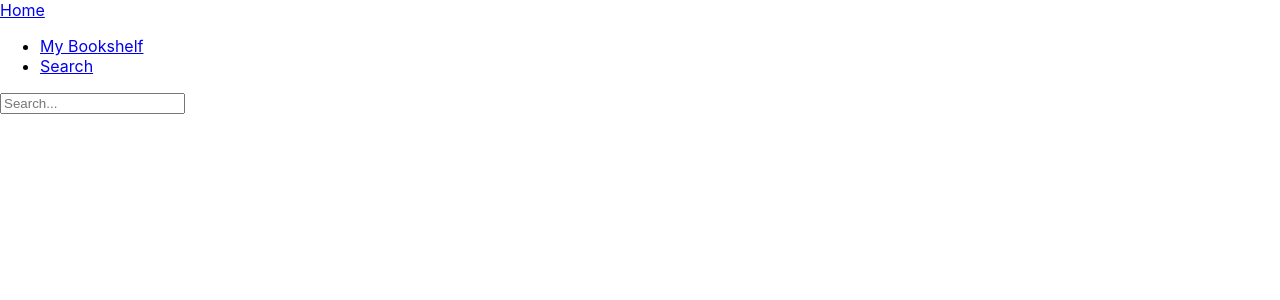
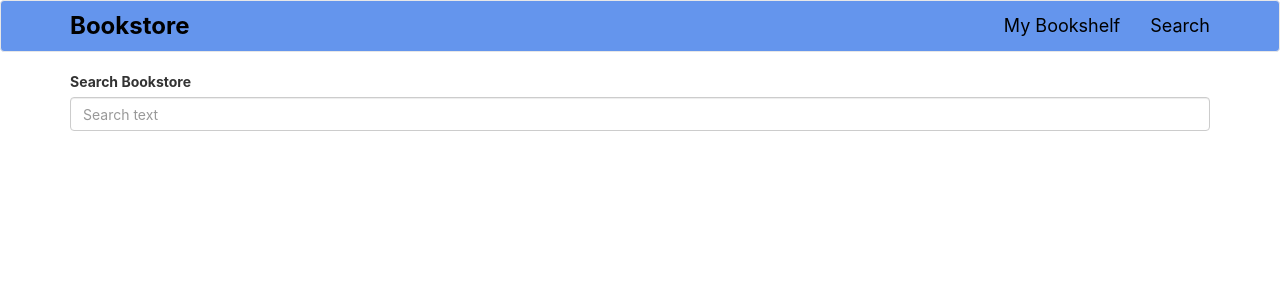
Before and after one commit to lindakovacs/bookstore-2, a React (Create React App) app: page / in a window 1280 px wide. Shown: the top 300 px of the page. Built offline with nearby package versions, Linux system fonts and the light colour scheme.

Commit message:
search working and wip for dropdown in book details

```diff
--- a/public/index.html
+++ b/public/index.html
@@ -2,6 +2,7 @@
 <html lang="en">
   <head>
     <meta charset="utf-8">
+    <link rel="stylesheet" href="https://maxcdn.bootstrapcdn.com/bootstrap/3.3.7/css/bootstrap.min.css" integrity="sha384-BVYiiSIFeK1dGmJRAkycuHAHRg32OmUcww7on3RYdg4Va+PmSTsz/K68vbdEjh4u" crossorigin="anonymous">
     <link rel="shortcut icon" href="%PUBLIC_URL%/favicon.ico">
     <meta name="viewport" content="width=device-width, initial-scale=1, shrink-to-fit=no">
     <meta name="theme-color" content="#000000">
--- a/src/components/NavBar/NavBar.jsx
+++ b/src/components/NavBar/NavBar.jsx
@@ -1,25 +1,30 @@
 import React from "react";
 import { NavLink } from "react-router-dom";
+import { Navbar, Nav, NavItem } from "react-bootstrap";
 
 function NavBar(props) {
     return (
-        <nav className="navbar navbar-expand-lg navbar-dark bg-primary mb-4">
-            <NavLink to="/" className="navbar-brand">
-                Home
-            </NavLink>
-            <ul className="navbar-nav mr-auto mt-2 mt-lg-0">
-                <li className="nav-item">
-            <NavLink to="/bookshelf" className="nav-link">
-                My Bookshelf
-            </NavLink>
-                </li>
-                <li className="nav-item">
-            <NavLink to="/search" className="nav-link">
-                Search
-            </NavLink>
-                </li>
-            </ul>
-        </nav>
+        <Navbar>
+            <Navbar.Header>
+                <Navbar.Brand>
+                    <NavLink to="/">
+                        Bookstore
+                    </NavLink>
+                </Navbar.Brand>
+            </Navbar.Header>
+            <Nav pullRight>
+                <NavItem>
+                    <NavLink to="/bookshelf">
+                        My Bookshelf
+                    </NavLink>
+                </NavItem>
+                <NavItem>
+                    <NavLink to="/search">
+                        Search
+                    </NavLink>
+                </NavItem>
+            </Nav>
+        </Navbar>
     );
 }
 
--- a/src/components/Search/Search.jsx
+++ b/src/components/Search/Search.jsx
@@ -1,24 +1,24 @@
 import React, { Component } from "react";
 import axios from "axios";
+import { Link } from 'react-router-dom';
+import { FormGroup, FormControl, ControlLabel, ListGroup, ListGroupItem, Media} from 'react-bootstrap';
 
 class Search extends Component {
     state = {
-        queryInput: null,
+        queryInput: "",
         results: [],
         isError: false
     };
 
-    search = (searchInput) => {
-        //e.preventDefault();
+    search = (e, searchInput) => {
+        e.preventDefault();
+        if (searchInput) {
             this.setState({
-            queryInput: searchInput,
-            loading: true
-        });
-        console.log("queryInput: ", this.state.queryInput);
+                queryInput: searchInput
+            }, () => {
                 axios
                     .get(`http://localhost:7000/books/search/${this.state.queryInput}`)
                     .then(response => {
-                console.log("axios: ", Array.isArray(response.data.books));
                         this.setState({
                             results: response.data.books
                         });
@@ -26,31 +26,71 @@ class Search extends Component {
                     .catch(error => {
                         this.setState({ isError: true });
                     });
+            });
+        } else {
+            this.setState({
+                queryInput: "",
+                results: [],
+                isError: false
+            });
+        }
+        //console.log("queryInput: ", this.state.queryInput);
     };
 
     componentDidMount() {
-        console.log('componentDidMount');
+        //console.log('componentDidMount');
+        this.setState({
+            queryInput: this.state.queryInput
+        })
     };
 
     render() {
-        if (this.state.results) {
-            console.log('I HAVE DATA!!!: ', this.state.results);
-        }
+        console.log('state: ', this.state);
         const { results } = this.state;
-        return <div className="BooksSearch">
-                <div className="Search">
-                    <input type="search" placeholder="Search..." aria-label="Search" className="search" onChange={e => this.search(e.target.value)} />
-                </div>
-                <div className="books-results">
-                    <h3>{this.state.queryInput}</h3>
+        return <div>
+                <form>
+                    <FormGroup>
+                        <ControlLabel>Search Bookstore</ControlLabel>
+                        <FormControl type="text" value={this.state.queryInput} placeholder="Search text" onChange={e => this.search(e, e.target.value)} />
+                        <FormControl.Feedback />
+                    </FormGroup>
+                </form>
+                <ListGroup>
+                    {this.state.queryInput ? <h3>Searching for: {this.state.queryInput}</h3> : ""}
+                    {this.state.isError ? <p>No Search Results Found</p> : ""}
                     {results && results.map((book, index) => {
                     console.log(book);
-                            const key = 'book-' + index;
-                            return <div className="book" key={key}>
-                                    {book.title}: {book.subtitle}
-                                </div>;
+                    //const key = 'book-' + index;
+                    const link = "/book/" + book.id;
+                    return <ListGroupItem>
+                    <Media>
+                        <Media.Left align="top">
+                            <Link to={link}>
+                                <img src={book.imageLinks ? book.imageLinks.thumbnail : ''} alt={book.title} />
+                            </Link>
+                        </Media.Left>
+                        <Media.Body>
+                            <Media.Heading>
+                                <Link to={link}>
+                                    {book.title}: {book.subtitle ? <p>{book.subtitle}</p> : ''}
+                                </Link>
+                            </Media.Heading>
+                            <p>
+                                Author(s):<br />
+                                {book.authors ? (
+                                book.authors.join(', ')
+                                ) : (
+                                book.authors
+                                )}
+                            </p>
+                            <p>Publisher: {book.publisher ? book.publisher : ''}</p>
+                            <p>Published Date: {book.publishedDate ? book.publishedDate : ''}</p>
+                            <p>Categories: {book.categories ? book.categories.join(", ") : 'None'}</p>
+                        </Media.Body>
+                    </Media>
+                    </ListGroupItem>
                 })}
-                </div>
+                </ListGroup>
             </div>;
     }
 }
--- a/src/index.css
+++ b/src/index.css
@@ -12,3 +12,33 @@ code {
   font-family: source-code-pro, Menlo, Monaco, Consolas, "Courier New",
     monospace;
 }
+
+.navbar-default {
+    background-color: #6495ED;
+    border-color: #e7e7e7;
+}
+
+.navbar-default .navbar-brand {
+    color: #000;
+}
+
+.navbar-brand {
+    float: left;
+    height: 50px;
+    padding: 15px 15px;
+    font-size: 24px;
+    font-weight: bold;
+    line-height: 20px;
+}
+
+a {
+    color: #000000;
+    font-size: 18px;
+    text-decoration: none;
+}
+
+a:active, a:hover {
+    color: #2F4F4F;
+    font-weight: bold;
+    outline: 0;
+}
```
Also changed, not shown: src/components/BookDetails/BookDetails.jsx (+109 -31 lines), 2 other files (tests, documents, lock files or other folders). Lines whose indentation alone changed are shown as unchanged.
